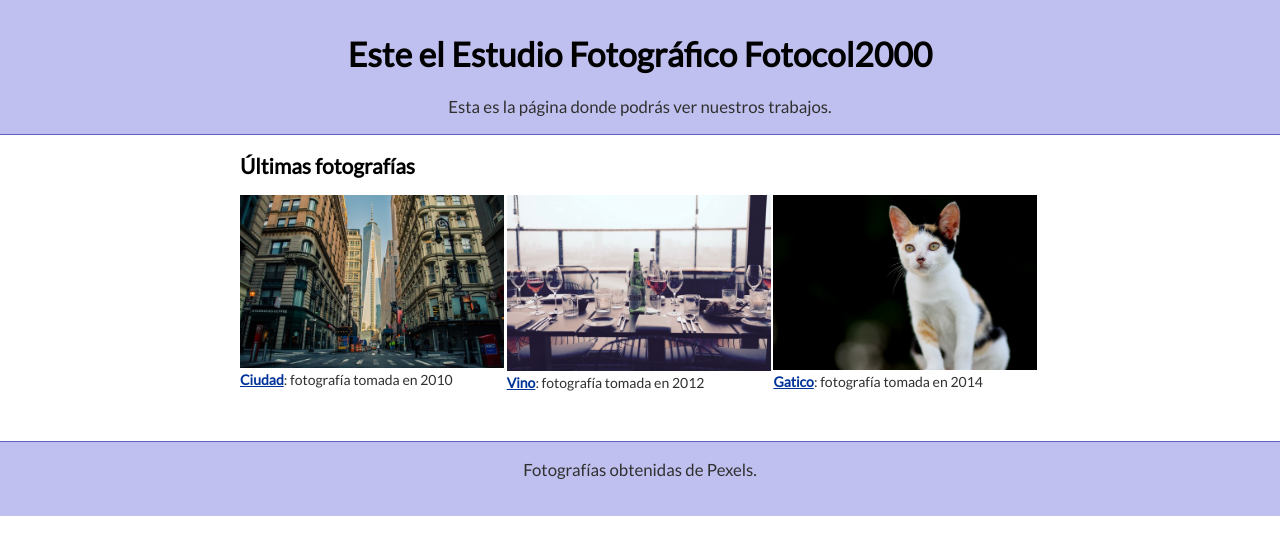
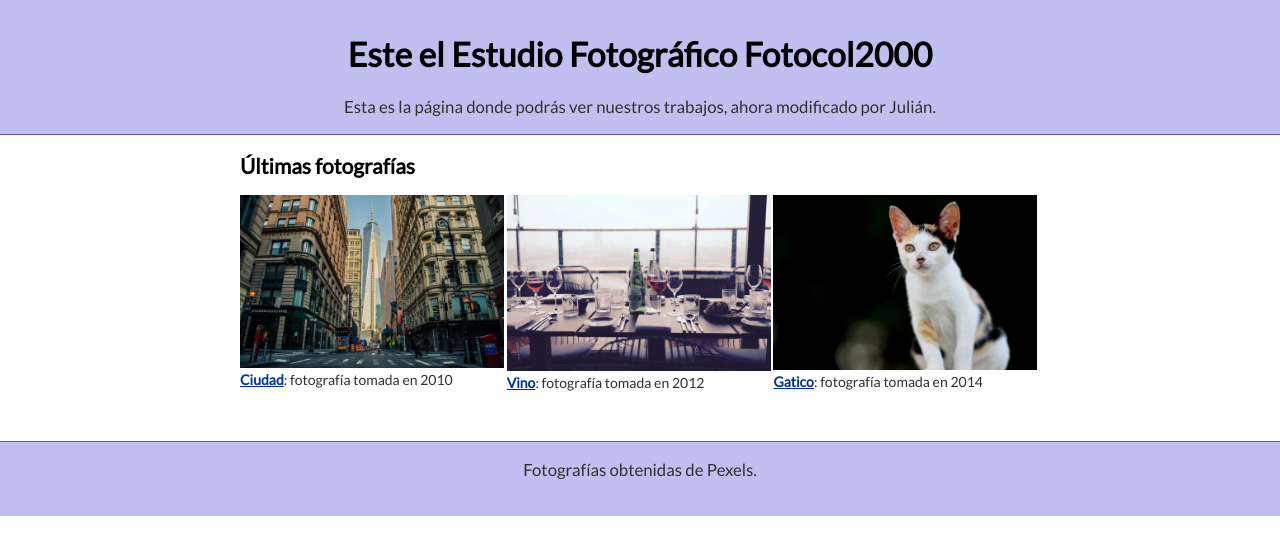
Before and after one commit to jgonza22/pagina-web, a plain HTML site: page index.html in a window 1280 px wide. Shown: the top 554 px of the page. Drawn offline with Linux system fonts and the light colour scheme.

Commit message:
Update index.html

```diff
--- a/index.html
+++ b/index.html
@@ -10,7 +10,7 @@
     <body>
         <header>
         <h1>Este el Estudio Fotográfico Fotocol2000</h1>
-        <p>Esta es la página donde podrás ver nuestros trabajos.</p>
+        <p>Esta es la página donde podrás ver nuestros trabajos, ahora modificado por Julián.</p>
         </header>
 
         <h2>Últimas fotografías</h2>
```
